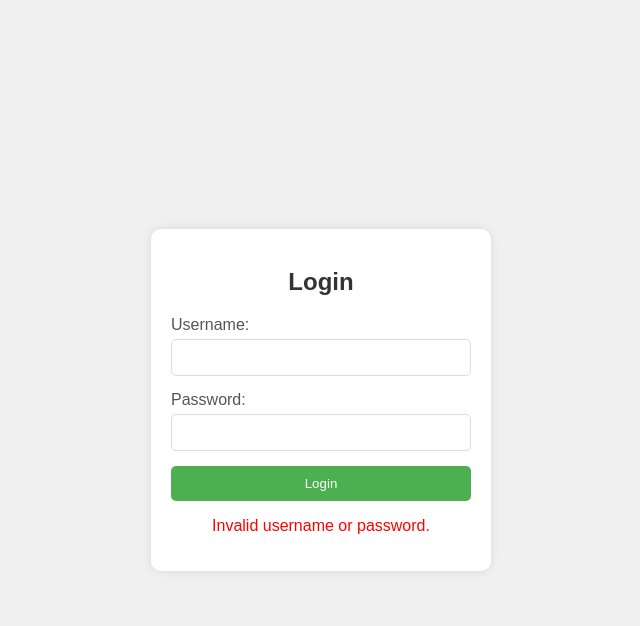
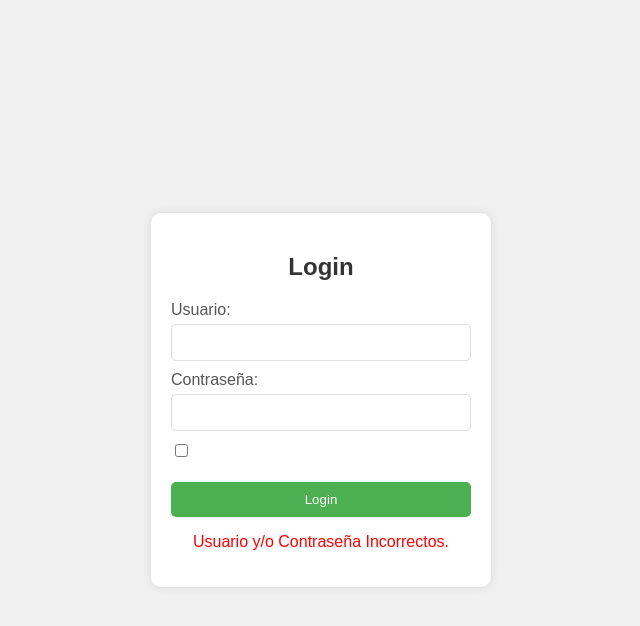
Before and after one commit to HaroSierra/haro_parcial_2, a plain HTML site: page index.html in a window 1280 px wide. Both pictures are taken after a click on the button "Login". Shown: the whole page, without its empty margins (319-959 px from the left). Drawn offline with Linux system fonts and the light colour scheme.

Commit message:
index.html

```diff
--- a/index.html
+++ b/index.html
@@ -36,7 +36,7 @@
         .login-container input {
             width: 100%;
             padding: 10px;
-            margin-bottom: 15px;
+            margin-bottom: 10px;
             border: 1px solid #dddddd;
             border-radius: 5px;
             box-sizing: border-box;
@@ -60,35 +60,58 @@
             text-align: center;
             color: #ff0000;
         }
+
+        .show-password-container {
+            display: flex;
+            align-items: center;
+            margin-bottom: 15px;
+        }
+
+        .show-password-container input {
+            margin-right: 300px;
+        }
+
     </style>
 </head>
 <body>
     <div class="login-container">
         <h2>Login</h2>
         <form id="loginForm">
-            <label for="username">Username:</label>
+            <label for="username">Usuario:</label>
             <input type="text" id="username" name="username" required>
-            <label for="password">Password:</label>
+            <label for="password">Contraseña:</label>
             <input type="password" id="password" name="password" required>
+            <div class="show-password-container">
+                <input type="checkbox" id="showPassword" onclick="togglePassword()">
+            </div>
             <button type="button" onclick="login()">Login</button>
         </form>
         <p id="message"></p>
     </div>
 
     <script>
+        function togglePassword() {
+            var passwordField = document.getElementById("password");
+            if (passwordField.type === "password") {
+                passwordField.type = "text";
+            } else {
+                passwordField.type = "password";
+            }
+        }
+
         function login() {
             var username = document.getElementById("username").value;
             var password = document.getElementById("password").value;
 
-            var validUsername = "ingreyeslara";
-            var validPassword = "Utd_2024";
+            var validUsername = "examen_parcial2";
+            var validPassword = "Voyporel100";
 
             if (username === validUsername && password === validPassword) {
-                document.getElementById("message").textContent = "Login successful!";
+                document.getElementById("message").textContent = "Inicio de Sesión Exitoso!";
                 document.getElementById("message").style.color = "green";
-                // Redirect to another page or perform any other desired action
+                window.location.href = "dashboard.html";
             } else {
-                document.getElementById("message").textContent = "Invalid username or password.";
+                document.getElementById("message").textContent = "Usuario y/o Contraseña Incorrectos.";
                 document.getElementById("message").style.color = "red";
             }
         }
```
